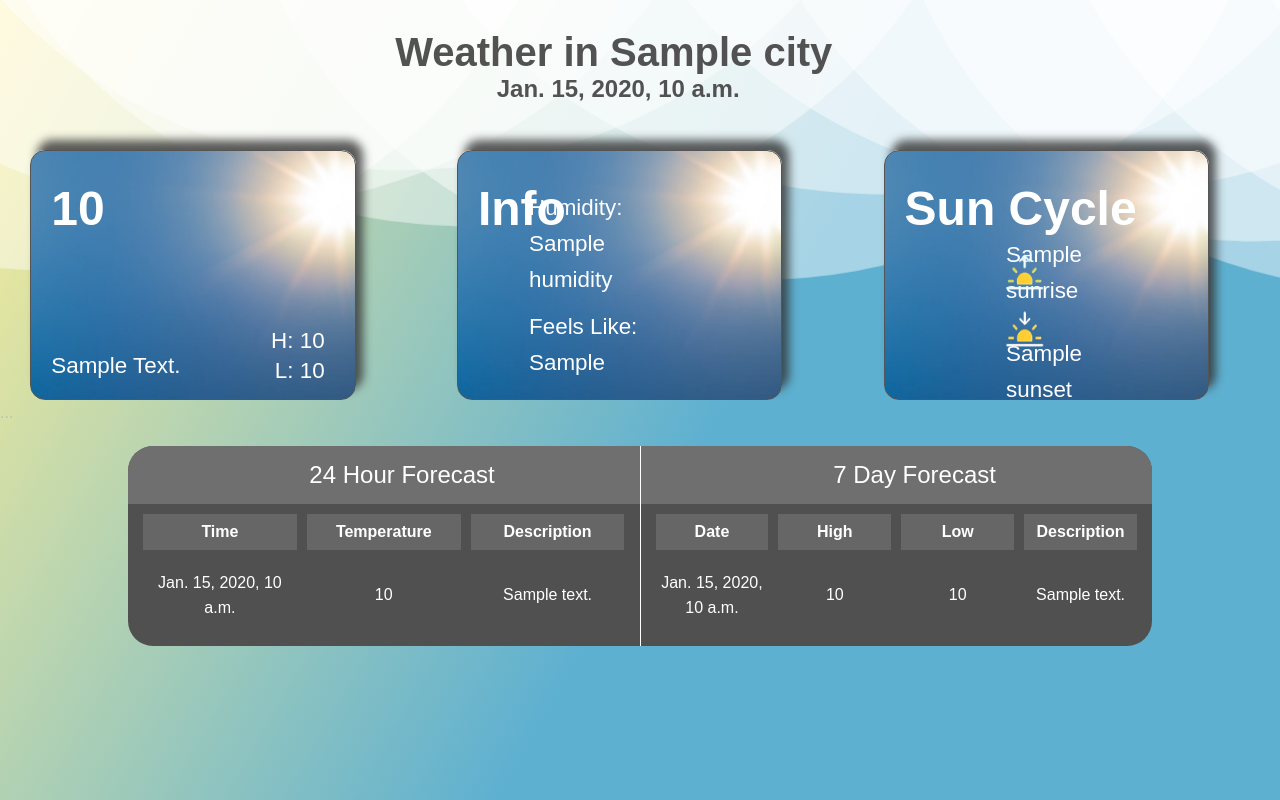
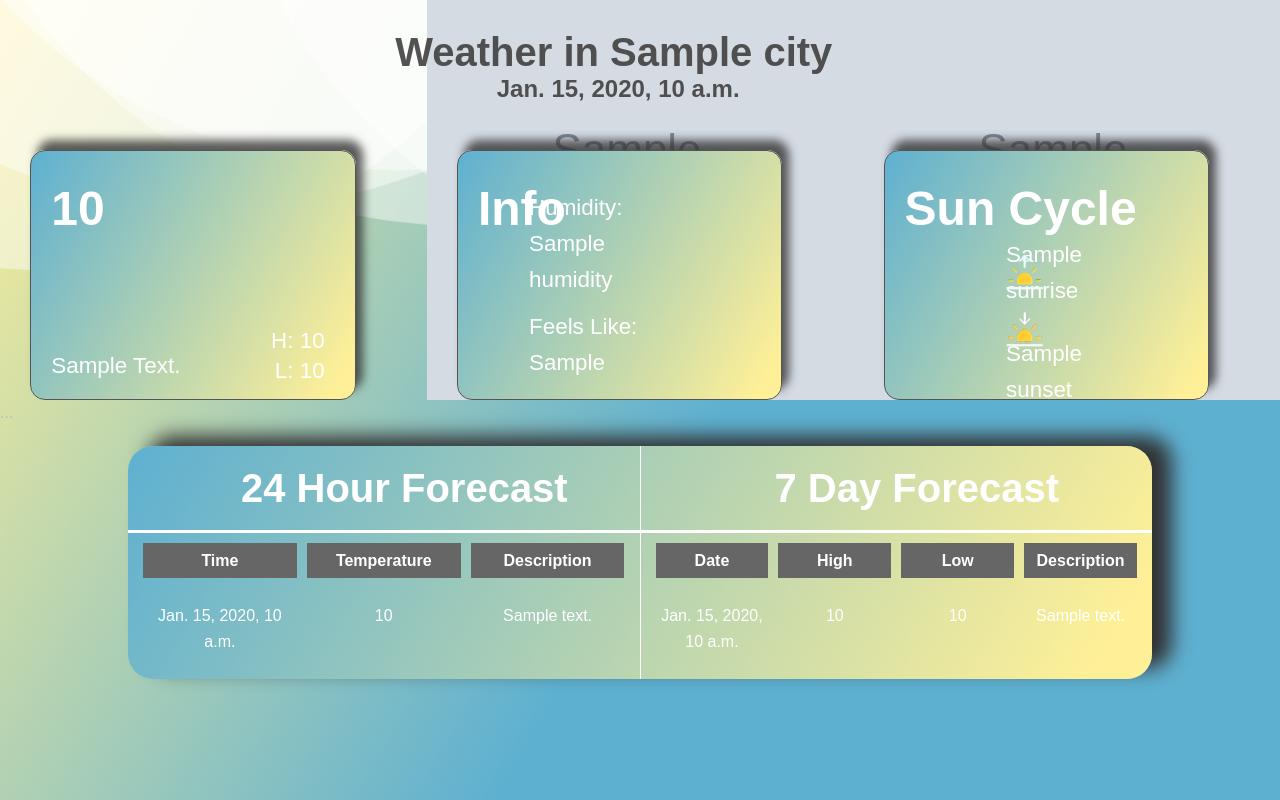
Before and after one commit to tarekchaalan/Weather-App, a Django app: template project/ForecastApp/templates/results.html in a window 1280 px wide. Run offline with Django 4.2, Linux system fonts and the light colour scheme; the template is opened without the code that fills it: most values are stand-ins (such as "Sample title", 1, 10 or a date in 2020); grey boxes marked "Sample" are stand-in pictures.

Commit message:
Updated - v0.3

```diff
--- a/project/ForecastApp/static/results.css
+++ b/project/ForecastApp/static/results.css
@@ -129,9 +129,9 @@ header h1 {
 .rounded-container2,
 .rounded-container3 {
   border: solid 1px #555;
-  background-image: url("data/images/sunny.jpg");
+  background: linear-gradient(120deg, #5eb0d1, #fff097 95%);
+  transition: background 0.7s;
   background-size: cover;
-  background-position: calc(100% + 20px);
   box-shadow: 7px -10px 10px rgba(50, 50, 50, 0.8);
   border-radius: 15px;
   color: white;
@@ -326,7 +326,10 @@ table {
   left: 10%;
   width: 80%; /* Table takes up full width of its parent */
   border-collapse: collapse; /* Remove space between table cells */
-  background-color: rgb(80, 80, 80);
+  background: linear-gradient(120deg, #5eb0d1, #fff097 95%);
+  transition: background 0.7s;
+  background-size: cover;
+  box-shadow: 20px -10px 20px rgba(50, 50, 50, 1);
   margin-top: 20px; /* Some margin from top for clarity */
   justify-content: center;
 }
@@ -340,9 +343,10 @@ table td {
 
 table tr:first-child td {
   /* Selects the first row's cells */
-  font-size: 1.5em; /* Bigger font size */
-  background-color: #6f6f6f;
+  font-size: 2.5em; /* Bigger font size */
+  font-weight: bolder;
   vertical-align: top;
+  border-bottom: 3px solid white;
 }
 
 table td:first-child {
@@ -373,7 +377,6 @@ td {
 .hourly-item,
 .forecast-item {
   display: flex; /* Use Flexbox for the layout */
-  align-items: center; /* Center items vertically */
   justify-content: space-between; /* Distribute the space between the items */
   margin-bottom: 10px; /* Add some margin to separate the items */
 }
@@ -384,7 +387,6 @@ td {
 .hour-temp,
 .hour-description {
   flex: 1; /* Ensure that each item takes up equal space */
-  text-align: center; /* Center the text within each item */
   padding: 5px; /* Add some padding for a better look */
   border: none; /* A border to differentiate items */
 }
@@ -393,24 +395,28 @@ td {
 .hourly-item,
 .forecast-item {
   display: flex;
-  align-items: center;
   justify-content: space-between;
   margin-bottom: 10px;
 }
 
 /* This will display the headers side by side */
-.hourly-header,
+.hourly-header {
+  display: flex;
+  justify-content: space-between;
+  margin-bottom: 20px; /* Add some space between the headers and the forecast content */
+}
+
 .weekly-header {
   display: flex;
   justify-content: space-between;
-  margin-bottom: 15px; /* Add some space between the headers and the forecast content */
+  margin-bottom: 20px;
 }
 
 /* Common styles for header items */
 .hourly-header-item,
 .weekly-header-item {
   flex: 1;
-  text-align: center;
+  text-align: top;
   padding: 5px;
   border: none;
   font-weight: bold;
@@ -426,7 +432,6 @@ td {
 .low,
 .desc {
   flex: 1;
-  text-align: center;
   padding: 5px;
   margin: 0 5px; /* Some space between each item for better appearance */
 }
--- a/project/ForecastApp/static/results.js
+++ b/project/ForecastApp/static/results.js
@@ -1,7 +1,5 @@
 function formatDate(dateString) {
-  console.log("Input date:", dateString); // Add this line for debugging
   const date = new Date(dateString);
-  console.log("Parsed date:", date); // Add this line for debugging
   const day = date.getDate();
   let suffix = ["th", "st", "nd", "rd"][
     day % 100 > 3 && day % 100 < 21 ? 0 : day % 10 < 4 ? day % 10 : 0
--- a/project/ForecastApp/templates/results.html
+++ b/project/ForecastApp/templates/results.html
@@ -35,7 +35,8 @@
       <h1 id="current-date">{{ weather_data.current_date }}</h1>
     </div>
     <div class="container1">
-      <div class="rounded-container1">
+      <div
+        class="rounded-container1">
         <div class="Temperatures" id="Temperatures">
           <p id="current-temp">{{ weather_data.current_temp }}</p>
           <p id="highest-temp">H: {{ weather_data.highest_temp }}</p>
@@ -44,7 +45,7 @@
         </div>
       </div>
     </div>
-    <div class="container2">
+    <div class="container2" style="background-image: url('{{ weather_data.weather_image }}');">
       <div class="rounded-container2">
         <div class="Info" id="Info">
           <p id="title1">Info</p>
@@ -54,7 +55,7 @@
         </div>
       </div>
     </div>
-    <div class="container3">
+    <div class="container3" style="background-image: url('{{ weather_data.weather_image }}');">
       <div class="rounded-container3">
         <div class="SunCycle" id="SunCycle">
           <p id="title2">Sun Cycle</p>
```
Also changed, not shown: project/ForecastApp/views.py (+12 -25 lines).
